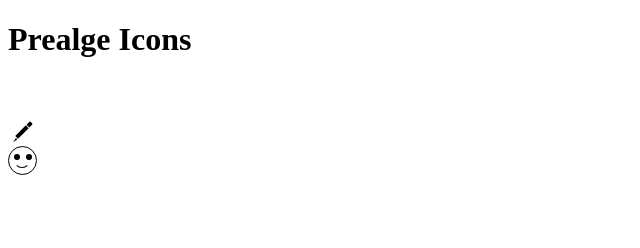
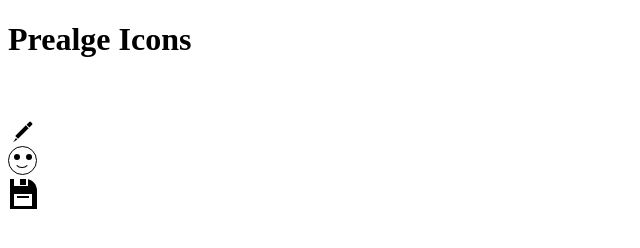
Before and after one commit to prealge/prealge-icons, a plain HTML site: page index.html in a window 1280 px wide. Shown: the full height of the page, 0-640 px from the left. Drawn offline with Linux system fonts and the light colour scheme.

Commit message:
Update index.html

```diff
--- a/index.html
+++ b/index.html
@@ -7,6 +7,6 @@
   <body>
     <h1>Prealge Icons</h1>
     <br><br>
-    <div class="pencil-icon"><i></i></div><div class="smiley-icon"></div>
+    <div class="pencil-icon"><i></i></div><div class="smiley-icon"></div><div class="save-icon"><i></i></div>
   </body>
 <html>
```
